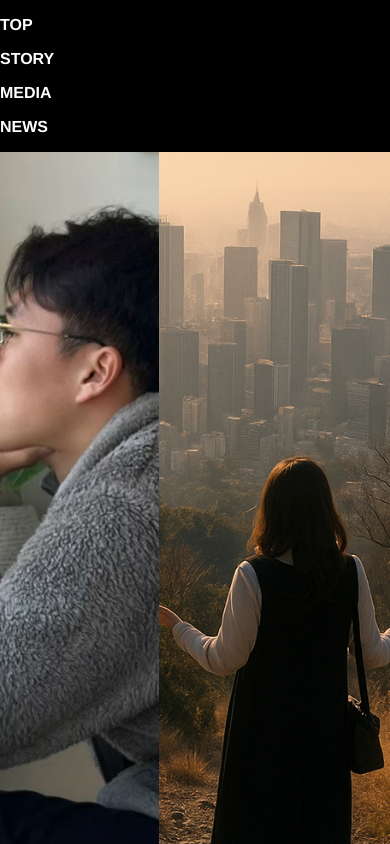
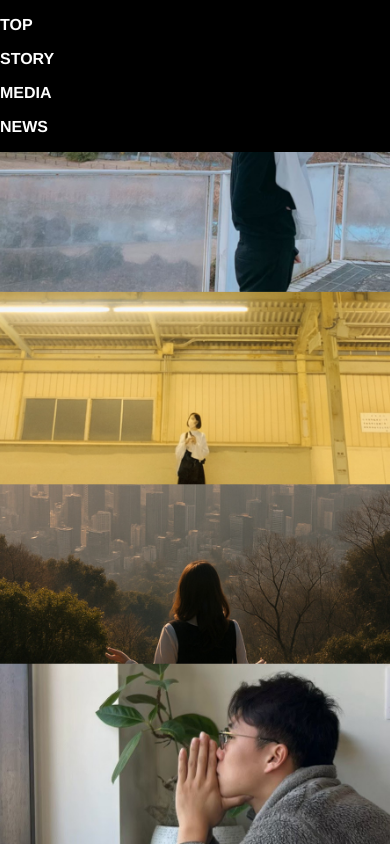
Before and after one commit to h-takayasu/homepage_tanokai2, a plain HTML site: page index.html in a window 390 px wide. Shown: the top 844 px of the page. Drawn offline with Linux system fonts and the light colour scheme.

Commit message:
fix_for_mobile

```diff
--- a/css/style.css
+++ b/css/style.css
@@ -32,7 +32,7 @@ nav a:hover {
   color: yellow;
 }
 
-.hero {
+/* .hero {
   height: 100vh;
   background: url('../image/index/top.jpg') no-repeat center center / cover;
   display: flex;
@@ -40,7 +40,24 @@ nav a:hover {
   justify-content: center;
   position: relative;
   padding-top: 5rem;
+} */
+.hero {
+  height: 100svh;
+  background: url('../image/index/top.jpg') no-repeat center center / cover;
+  display: flex;
+  align-items: center;
+  justify-content: center;
+  position: relative;
+  padding-top: 5rem;
+  box-sizing: border-box;
 }
+
+@media (max-width: 768px) {
+  .hero {
+    background-image: url('../image/index/top_mobile.jpg'); /* ←縦型の画像を用意 */
+  }
+}
+
 
 .hero-text {
   background-color: rgba(0, 0, 0, 0.6);
```
Also changed, not shown: image/index/top_mobile.jpg (added), 1 other file.
